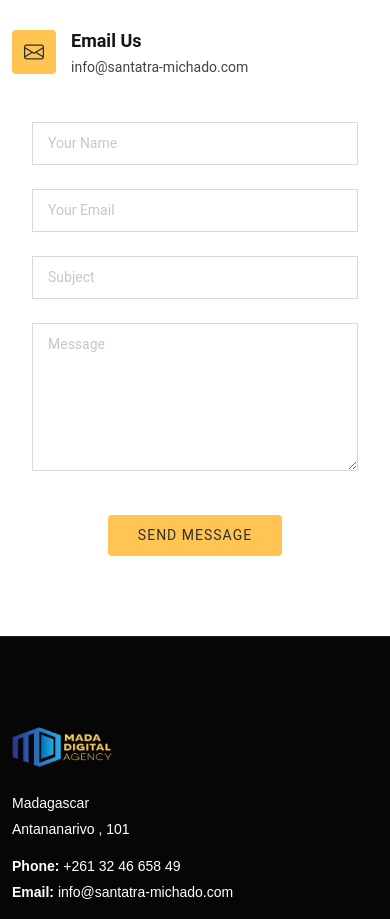
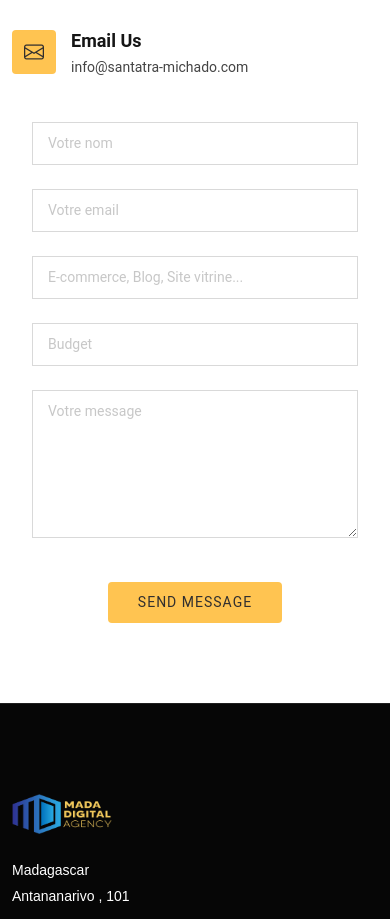
Before and after one commit to santatramcd/mada-digital-agency, a React (Vite) app: page / in a window 390 px wide. Shown: the part 10720-11639 px from the top of the page. Built offline with nearby package versions, Linux system fonts and the light colour scheme; no server answers.

Commit message:
function contact

```diff
--- a/src/App.css
+++ b/src/App.css
@@ -1476,7 +1476,7 @@ section,
 .contact .php-email-form {
   height: 100%;
 }
-
+.contact .php-email-form input[type=number],
 .contact .php-email-form input[type=text],
 .contact .php-email-form input[type=email],
 .contact .php-email-form textarea {
@@ -1489,12 +1489,13 @@ section,
   border-color: color-mix(in srgb, var(--default-color), transparent 80%);
 }
 
+.contact .php-email-form input[type=number]:focus,
 .contact .php-email-form input[type=text]:focus,
 .contact .php-email-form input[type=email]:focus,
 .contact .php-email-form textarea:focus {
   border-color: var(--accent-color);
 }
-
+.contact .php-email-form input[type=number]::placeholder,
 .contact .php-email-form input[type=text]::placeholder,
 .contact .php-email-form input[type=email]::placeholder,
 .contact .php-email-form textarea::placeholder {
--- a/src/Pages/Home/Home9.jsx
+++ b/src/Pages/Home/Home9.jsx
@@ -1,31 +1,133 @@
 import React from "react";
-
-
-
-
-
+import { useState } from "react";
+import axios from "axios";
 
 export default function Home() {
+  const [formData, setFormData] = useState({
+    name: "",
+    email: "",
+    type: "",
+    budget: "",
+    message: "",
+  });
+  const [successMessage, setSuccessMessage] = useState("");
+  const [errorMessage, setErrorMessage] = useState("");
+  const [validationErrors, setValidationErrors] = useState({});
+
+  // Fonction pour gérer les changements dans le formulaire
+  const handleChange = (e) => {
+    const { name, value } = e.target;
+    setFormData((prevData) => ({
+      ...prevData,
+      [name]: value,
+    }));
+    // Réinitialiser l'erreur spécifique au champ modifié
+    setValidationErrors((prevErrors) => ({
+      ...prevErrors,
+      [name]: "",
+    }));
+  };
+
+  // Fonction pour valider le formulaire
+  const validateForm = () => {
+    const errors = {};
+    if (!formData.name.trim()) errors.name = "Le nom est obligatoire.";
+    if (!formData.email.trim()) errors.email = "L'email est obligatoire.";
+    if (!formData.type.trim())
+      errors.type = "Le type de projet est obligatoire.";
+    if (!formData.budget.trim()) errors.budget = "Le budget est obligatoire.";
+    if (!formData.message.trim())
+      errors.message = "Le message est obligatoire.";
+    return errors;
+  };
+
+  // Fonction pour soumettre le formulaire
+  const handleSubmit = async (e) => {
+    e.preventDefault();
+
+    // Validation des champs
+    const errors = validateForm();
+    if (Object.keys(errors).length > 0) {
+      setValidationErrors(errors);
+      return;
+    }
+
+    const airtableAPIKey =
+      "patkCxg0ZmgltSCFs.8821ab3b4896c7795957efc0fbbc69ca233078165349aa1e67883af167a2ea87"; // Remplacez par votre clé API Airtable
+    const airtableBaseId = "appTVkIAf30WtN760"; // Remplacez par l'ID de votre base
+    const airtableTableName = "Envoie"; // Remplacez par le nom de votre table
+
+    const url = `https://api.airtable.com/v0/${airtableBaseId}/${airtableTableName}`;
+
+    const record = {
+      fields: {
+        Nom: formData.name,
+        Email: formData.email,
+        Type: formData.type,
+        Budget: parseFloat(formData.budget),
+        Message: formData.message,
+      },
+    };
+
+    try {
+      await axios.post(
+        url,
+        { records: [record] },
+        {
+          headers: {
+            Authorization: `Bearer ${airtableAPIKey}`,
+            "Content-Type": "application/json",
+          },
+        }
+      );
+      // Afficher un message de succès et réinitialiser le formulaire
+      setSuccessMessage("Formulaire soumis avec succès !");
+      setErrorMessage("");
+      setValidationErrors({});
+      setFormData({
+        name: "",
+        email: "",
+        type: "",
+        budget: "",
+        message: "",
+      });
+    } catch (error) {
+      console.error("Erreur lors de l'envoi du formulaire :", error);
+      // Afficher un message d'erreur
+      setErrorMessage(
+        "Une erreur s'est produite lors de l'envoi. Veuillez réessayer."
+      );
+      setSuccessMessage("");
+    }
+  };
   return (
     <>
       <div>
         <section id="contact" className="contact section">
-
           <div className="container section-title" data-aos="fade-up">
             <h2>Contact</h2>
             <p>Contact Us</p>
           </div>
 
           <div className="container" data-aos="fade-up" data-aos-delay="100">
-
             <div className="mb-4" data-aos="fade-up" data-aos-delay="200">
-    <iframe style={{border:0, width: "100%", height: "270px" }}src="https://www.google.com/maps/embed?pb=!1m14!1m8!1m3!1d48389.78314118045!2d-74.006138!3d40.710059!3m2!1i1024!2i768!4f13.1!3m3!1m2!1s0x89c25a22a3bda30d%3A0xb89d1fe6bc499443!2sDowntown%20Conference%20Center!5e0!3m2!1sen!2sus!4v1676961268712!5m2!1sen!2sus" frameborder="0" allowfullscreen="" loading="lazy" referrerpolicy="no-referrer-when-downgrade"></iframe>
+              <iframe
+                style={{ border: 0, width: "100%", height: "270px" }}
+                src="https://www.google.com/maps/embed?pb=!1m14!1m8!1m3!1d48389.78314118045!2d-74.006138!3d40.710059!3m2!1i1024!2i768!4f13.1!3m3!1m2!1s0x89c25a22a3bda30d%3A0xb89d1fe6bc499443!2sDowntown%20Conference%20Center!5e0!3m2!1sen!2sus!4v1676961268712!5m2!1sen!2sus"
+                frameborder="0"
+                allowfullscreen=""
+                loading="lazy"
+                referrerpolicy="no-referrer-when-downgrade"
+              ></iframe>
             </div>
 
             <div className="row gy-4">
-
               <div className="col-lg-4">
-      <div className="info-item d-flex" data-aos="fade-up" data-aos-delay="300">
+                <div
+                  className="info-item d-flex"
+                  data-aos="fade-up"
+                  data-aos-delay="300"
+                >
                   <i className="bi bi-geo-alt flex-shrink-0"></i>
                   <div>
                     <h3>Address</h3>
@@ -33,7 +135,11 @@ export default function Home() {
                   </div>
                 </div>
 
-      <div className="info-item d-flex" data-aos="fade-up" data-aos-delay="400">
+                <div
+                  className="info-item d-flex"
+                  data-aos="fade-up"
+                  data-aos-delay="400"
+                >
                   <i className="bi bi-telephone flex-shrink-0"></i>
                   <div>
                     <h3>Call Us</h3>
@@ -41,55 +147,129 @@ export default function Home() {
                   </div>
                 </div>
 
-      <div className="info-item d-flex" data-aos="fade-up" data-aos-delay="500">
+                <div
+                  className="info-item d-flex"
+                  data-aos="fade-up"
+                  data-aos-delay="500"
+                >
                   <i className="bi bi-envelope flex-shrink-0"></i>
                   <div>
                     <h3>Email Us</h3>
                     <p>info@santatra-michado.com</p>
                   </div>
                 </div>
-
               </div>
 
               <div className="col-lg-8">
-      <form className="php-email-form" data-aos="fade-up" data-aos-delay="200">
+                <form
+                  className="php-email-form"
+                  data-aos="fade-up"
+                  data-aos-delay="200"
+                  onSubmit={handleSubmit}
+                  id="contactForm"
+                >
                   <div className="row gy-4">
-
                     <div className="col-md-6">
-            <input type="text" className="form-control" placeholder="Your Name" />
+                      <input
+                        type="text"
+                        className="form-control"
+                        name="name"
+                        value={formData.name}
+                        onChange={handleChange}
+                        placeholder="Votre nom"
+                      />
+                      {validationErrors.name && (
+                        <small className="text-danger">
+                          {validationErrors.name}
+                        </small>
+                      )}
                     </div>
 
                     <div className="col-md-6 ">
-            <input type="email" className="form-control" placeholder="Your Email" ></input>
+                      <input
+                        type="email"
+                        name="email"
+                        value={formData.email}
+                        onChange={handleChange}
+                        placeholder="Votre email"
+                        className="form-control"
+                      />
+                      {validationErrors.email && (
+                        <small className="text-danger">
+                          {validationErrors.email}
+                        </small>
+                      )}
+                    </div>
+
+                    <div className="col-md-6">
+                      <input
+                        type="text"
+                        name="type"
+                        value={formData.type}
+                        onChange={handleChange}
+                        placeholder="E-commerce, Blog, Site vitrine..."
+                        className="form-control"
+                      />
+                      {validationErrors.type && (
+                        <small className="text-danger">
+                          {validationErrors.type}
+                        </small>
+                      )}
+                    </div>
+
+                    <div className="col-md-6">
+                      <input
+                        type="number"
+                        name="budget"
+                        value={formData.budget}
+                        onChange={handleChange}
+                        placeholder="Budget"
+                        className="form-control"
+                      />
+                      {validationErrors.budget && (
+                        <small className="text-danger">
+                          {validationErrors.budget}
+                        </small>
+                      )}
                     </div>
 
                     <div className="col-md-12">
-            <input type="text" className="form-control" placeholder="Subject" ></input>
-          </div>
-
-          <div className="col-md-12">
-            <textarea className="form-control" rows="6" placeholder="Message"></textarea>
+                      <textarea
+                        name="message"
+                        value={formData.message}
+                        onChange={handleChange}
+                        placeholder="Votre message"
+                        className="form-control"
+                        rows="6"
+                      />
+                      {validationErrors.message && (
+                        <small className="text-danger">
+                          {validationErrors.message}
+                        </small>
+                      )}
                     </div>
 
                     <div className="col-md-12 text-center">
-            <div className="loading">Loading</div>
-            <div className="error-message"></div>
-            <div className="sent-message">Your message has been sent. Thank you!</div>
+                      {successMessage && (
+                        <div className="alert alert-info" role="alert">
+                          {successMessage}
+                        </div>
+                      )}
+                      {errorMessage && (
+                        <div className="alert alert-danger" role="alert">
+                          {errorMessage}
+                        </div>
+                      )}
 
                       <button type="submit">Send Message</button>
                     </div>
-
                   </div>
                 </form>
               </div>
-
             </div>
-
           </div>
-
         </section>
       </div>
-
     </>
   );
 }
```
Lines whose indentation alone changed are shown as unchanged.
